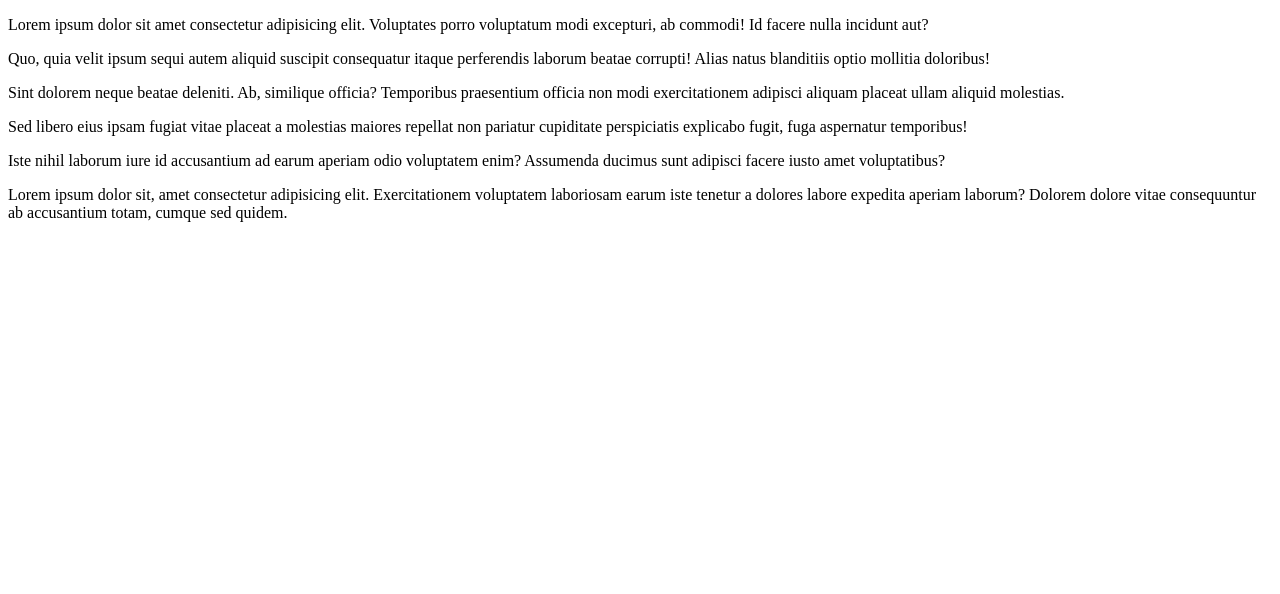
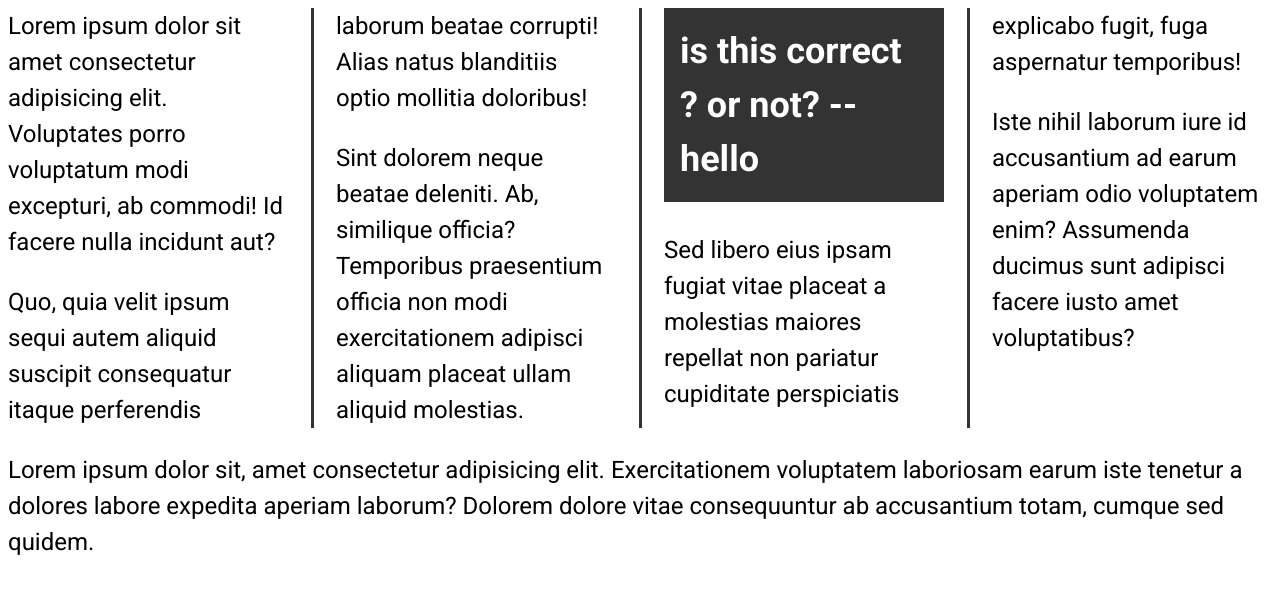
Before and after one commit to govindarajRenganathan7/css-columns, a plain HTML site: page index.html in a window 1280 px wide. Drawn offline with Linux system fonts and the light colour scheme.

Commit message:
css and column style created

```diff
--- a/index.html
+++ b/index.html
@@ -4,12 +4,14 @@
     <meta charset="UTF-8">
     <meta name="viewport" content="width=device-width, initial-scale=1.0">
     <title>Document</title>
+    <link rel="stylesheet" href="style.css">
 </head>
 <body>
 <section class="columns">
     <p>Lorem ipsum dolor sit amet consectetur adipisicing elit. Voluptates porro voluptatum modi excepturi, ab commodi! Id facere nulla incidunt aut?</p>
     <p>Quo, quia velit ipsum sequi autem aliquid suscipit consequatur itaque perferendis laborum beatae corrupti! Alias natus blanditiis optio mollitia doloribus!</p>
     <p>Sint dolorem neque beatae deleniti. Ab, similique officia? Temporibus praesentium officia non modi exercitationem adipisci aliquam placeat ullam aliquid molestias.</p>
+    <h2>is this correct ? or not? -- hello </h2>
     <p>Sed libero eius ipsam fugiat vitae placeat a molestias maiores repellat non pariatur cupiditate perspiciatis explicabo fugit, fuga aspernatur temporibus!</p>
     <p>Iste nihil laborum iure id accusantium ad earum aperiam odio voluptatem enim? Assumenda ducimus sunt adipisci facere iusto amet voluptatibus?</p>
 </section>
--- /dev/null
+++ b/style.css
@@ -0,0 +1,28 @@
+
+  @import url('https://fonts.googleapis.com/css2?family=Roboto:ital,wght@0,100;0,300;0,400;0,500;0,700;0,900;1,100;1,300;1,400;1,500;1,700;1,900&display=swap');
+
+body{
+    font-family: 'Roboto', sans-serif;
+    font-size: 1.5rem;
+    line-height: 1.5;
+}
+
+.columns{
+    column-count: 4;
+    column-width: 250px;
+    column-rule: 3px solid #333;
+    column-gap: 3rem;
+}
+
+.columns p {
+    margin-top: 0;
+}
+
+.columns h2{
+    margin-top: 0;
+    background-color: #333;
+    color:#fff;
+    padding: 1rem;
+    break-inside: avoid;
+    /* break-before: column; */
+}
```
